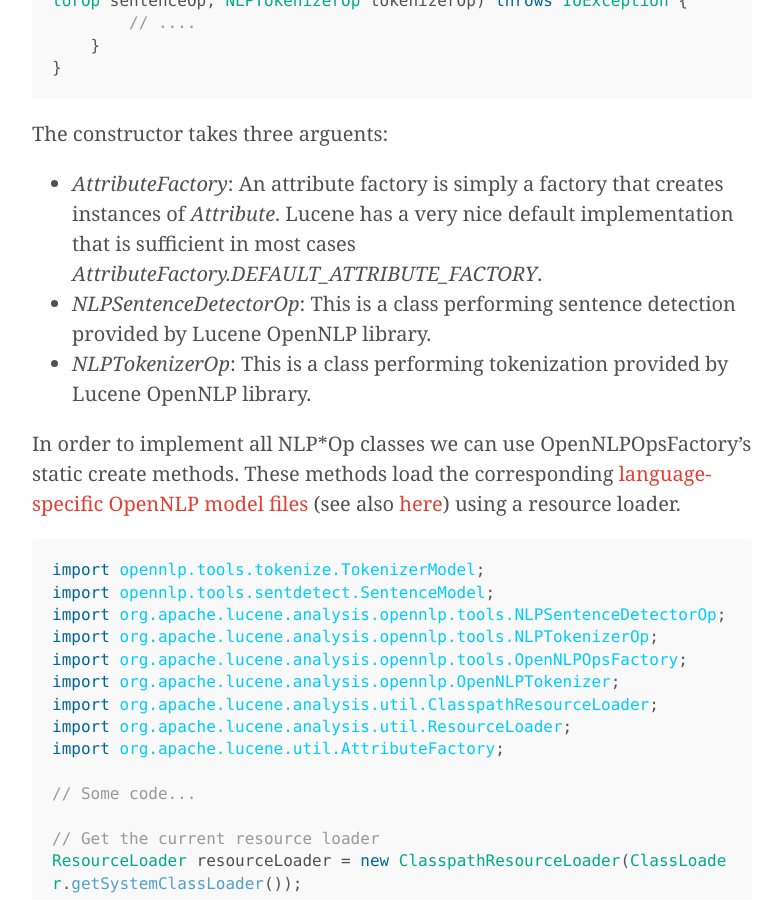
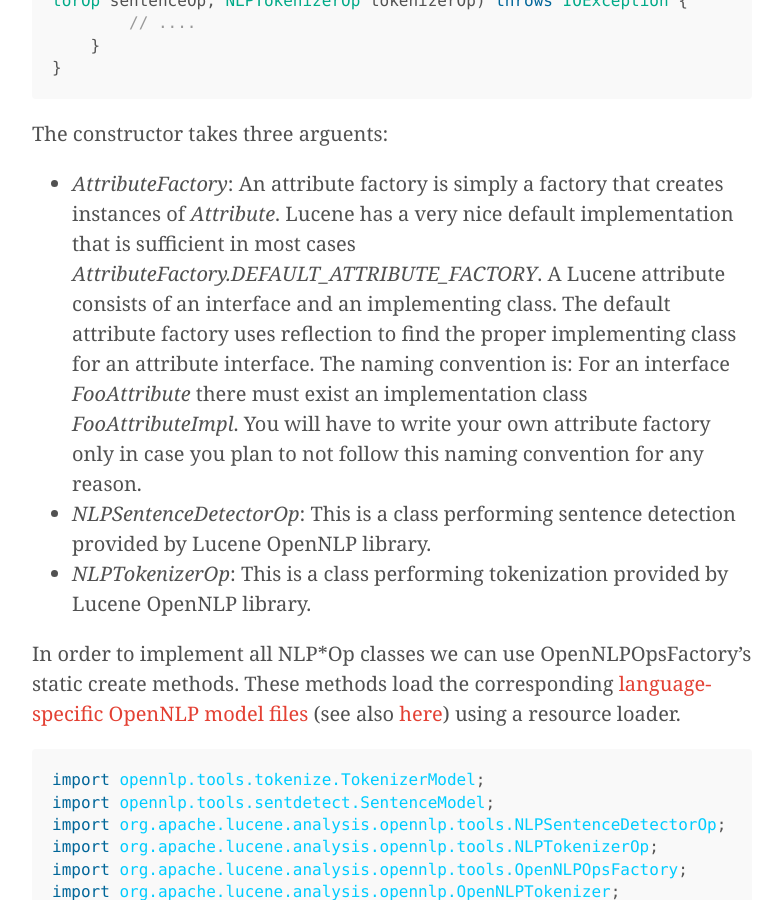
Before and after one commit to fabian-kostadinov/fabian-kostadinov.github.io, a Jekyll site: the page built from _posts/2018-09-08-introduction-to-lucene-opennlp-part1.md, in a window 1280 px wide and 900 px high, scrolled down 5941 px. Shown: the whole window, without its empty margins (248-1030 px from the left). Built offline with Jekyll 4.4.1, drawn with Linux system fonts in a browser that asks for light colours; nearby versions of some CDN libraries; comment, search, counter and statistics services are not loaded.

Commit message:
Added some info regarding AttributeFactory

````diff
--- a/_posts/2018-09-08-introduction-to-lucene-opennlp-part1.md
+++ b/_posts/2018-09-08-introduction-to-lucene-opennlp-part1.md
@@ -140,7 +140,7 @@
 ```
 The constructor takes three arguents:
 
-- _AttributeFactory_: An attribute factory is simply a factory that creates instances of _Attribute_. Lucene has a very nice default implementation that is sufficient in most cases _AttributeFactory.DEFAULT_ATTRIBUTE_FACTORY_.
+- _AttributeFactory_: An attribute factory is simply a factory that creates instances of _Attribute_. Lucene has a very nice default implementation that is sufficient in most cases _AttributeFactory.DEFAULT_ATTRIBUTE_FACTORY_. A Lucene attribute consists of an interface and an implementing class. The default attribute factory uses reflection to find the proper implementing class for an attribute interface. The naming convention is: For an interface _FooAttribute_ there must exist an implementation class _FooAttributeImpl_. You will have to write your own attribute factory only in case you plan to not follow this naming convention for any reason.
 - _NLPSentenceDetectorOp_: This is a class performing sentence detection provided by Lucene OpenNLP library.
 - _NLPTokenizerOp_: This is a class performing tokenization provided by Lucene OpenNLP library.
 
````
